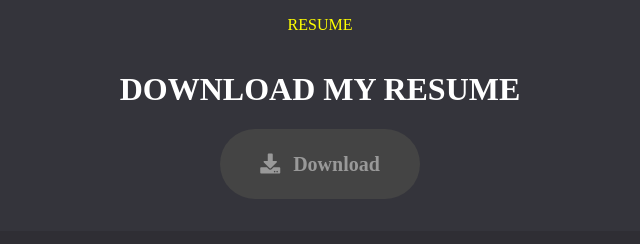
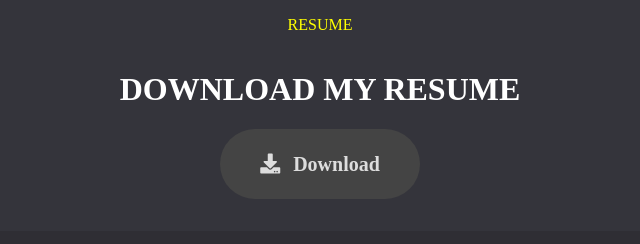
Before and after one commit to v-aibha-v-jain/Portfolio---CODSOFT, a plain HTML site: page index.html in a window 1280 px wide. Shown: the part 2260-2504 px from the top of the page, 320-960 px from the left. Drawn offline with Linux system fonts and the light colour scheme.

Commit message:
Update PORT.css

```diff
--- a/PORT.css
+++ b/PORT.css
@@ -295,7 +295,7 @@ main{
   width: 200px;
   height: 70px;
   background: #444;
-  color: #999;
+  color: #dddddd;
   font-size: 20px;
   font-weight: 700;
   border-radius: 50px;
```
